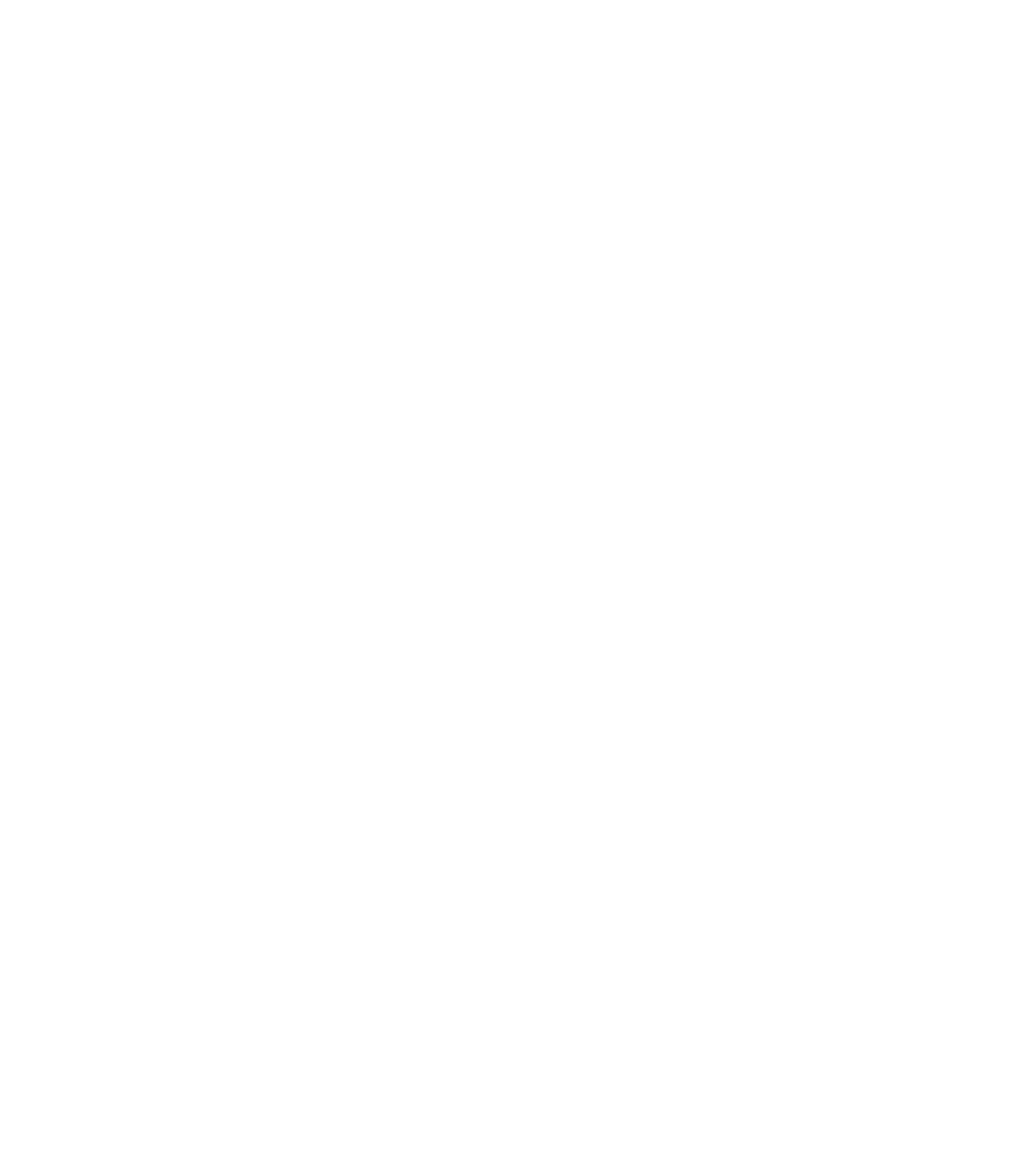
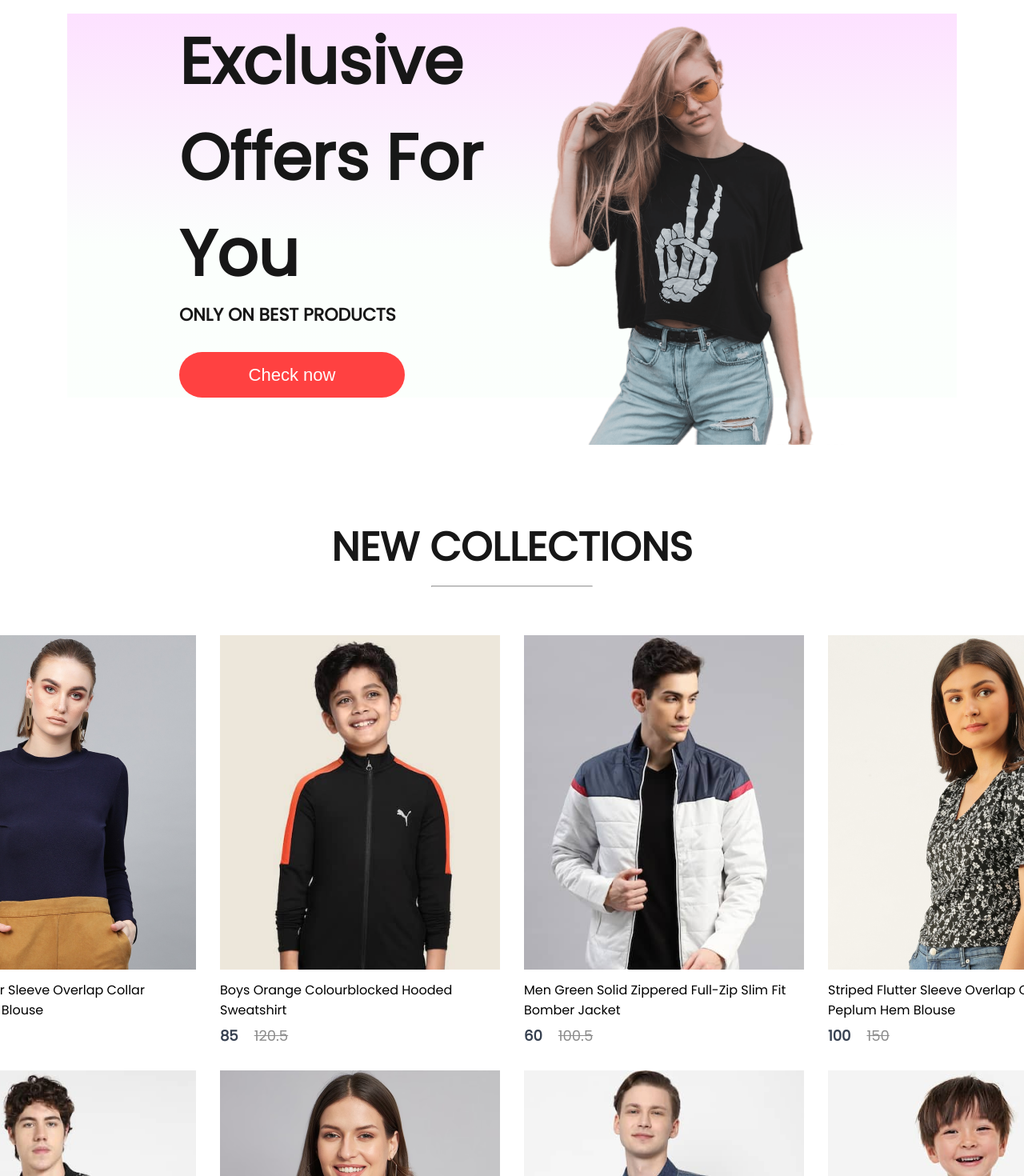
Before and after one commit to EngrMunir/e-commerce, a React (Vite) app: page / in a window 1280 px wide. Shown: the part 1600-3070 px from the top of the page at 80% size. Before the commit the page ends 1617 px from the top, so only its background shows below. Built offline with nearby package versions, Linux system fonts and the light colour scheme.

Commit message:
new collections added

```diff
--- /dev/null
+++ b/src/Components/NewCollections/NewCollections.css
@@ -0,0 +1,27 @@
+.new-collections{
+    display: flex;
+    flex-direction: column;
+    align-items: center;
+    gap: 10px;
+    height: 90vh;
+}
+
+.new-collections h1{
+    color: #171717;
+    font-size: 50px;
+    font-weight: 600;
+
+}
+.new-collections hr{
+    width: 200px;
+    height: 6px;
+    border-radius: 10px;
+    background: #252525;
+}
+
+.collections{
+    display: grid;
+    grid-template-columns: 1fr 1fr 1fr 1fr;
+    margin-top: 50px;
+    gap: 30px;
+}
--- /dev/null
+++ b/src/Components/NewCollections/NewCollections.jsx
@@ -0,0 +1,19 @@
+import './NewCollections.css'
+import new_collection from '../Assets/new_collections';
+import Item from '../Item/Item';
+
+const NewCollections = () => {
+    return (
+        <div className="new-collections">
+          <h1>NEW COLLECTIONS</h1>
+          <hr />
+          <div className='collections'>
+            {new_collection.map((item,i)=>{
+                return <Item key={i} id={item.id} name={item.name} image={item.image} new_price={item.new_price} old_price={item.old_price} />
+            })}
+          </div>
+        </div>
+    );
+};
+
+export default NewCollections;
--- /dev/null
+++ b/src/Components/Offers/Offers.css
@@ -0,0 +1,47 @@
+.offers{
+    width: 65%;
+    height: 60vh;
+    display: flex;
+    margin: auto;
+    padding: 0px 140px;
+    margin-bottom: 150px;
+    background: linear-gradient(180deg, #fde1ff 0%, #e1ffea22 60%);
+}
+.offers-left{
+    flex:1;
+    display: flex;
+    flex-direction: column;
+    justify-content: center;
+
+}
+.offers-left h1{
+    color: #171717;
+    font-size: 80px;
+    font-weight: 600;
+}
+
+.offers-left p{
+    color: #171717;
+    font-size: 22px;
+    font-weight: 600;
+}
+.offers-left button{
+    width: 282px;
+    height: 70px;
+    border-radius: 35px;
+    background-color: #ff4141;
+    border: none;
+    color: white;
+    font-size: 22px;
+    font-weight: 500;
+    margin-top: 30px;
+    cursor: pointer;
+}
+
+.offers-right{
+    flex: 1;
+    display: flex;
+    align-items: center;
+    justify-content: flex-end;
+    padding-top: 50px;
+}
--- /dev/null
+++ b/src/Components/Offers/Offers.jsx
@@ -0,0 +1,21 @@
+import './Offers.css';
+import exclusive_image from '../Assets/exclusive_image.png';
+
+
+const Offers = () => {
+    return (
+        <div className="offers">
+            <div className="offers-left">
+                <h1>Exclusive</h1>
+                <h1>Offers For You</h1>
+                <p>ONLY ON BEST PRODUCTS</p>
+                <button>Check now</button>
+            </div>
+            <div className="offers-right">
+                <img src={exclusive_image} alt="" />
+            </div>
+        </div>
+    );
+};
+
+export default Offers;
--- a/src/Pages/Shop.jsx
+++ b/src/Pages/Shop.jsx
@@ -1,4 +1,6 @@
 import Hero from "../Components/Hero/Hero";
+import NewCollections from "../Components/NewCollections/NewCollections";
+import Offers from "../Components/Offers/Offers";
 import Popular from "../Components/Popular/Popular";
 
 const Shop = () => {
@@ -6,6 +8,8 @@
         <div>
             <Hero/>
             <Popular/>
+            <Offers/>
+            <NewCollections/>
         </div>
     );
 };
```
